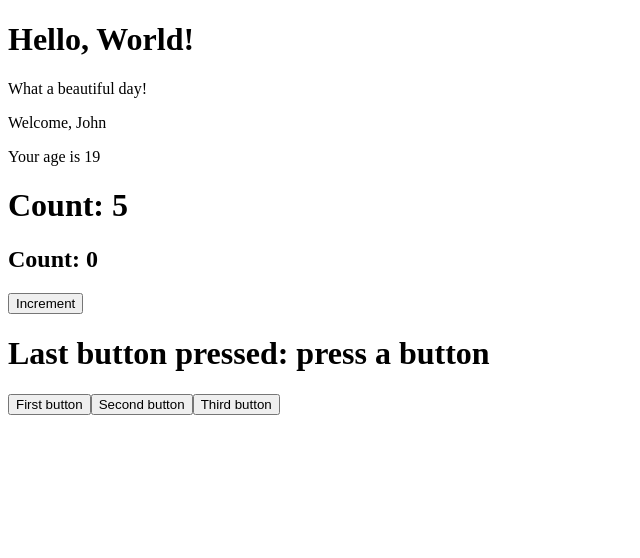
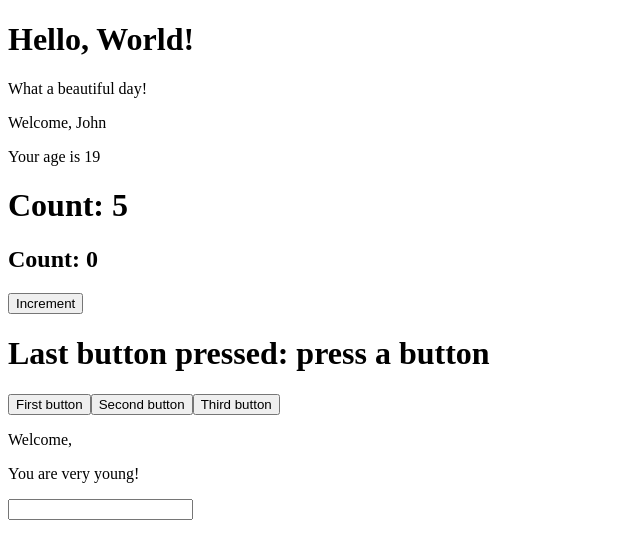
Before and after one commit to CristianRmb/react-exercises, a React (Create React App) app: page / in a window 1280 px wide. Shown: the top 558 px of the page, without its empty margins (0-640 px from the left). Built offline with nearby package versions, Linux system fonts and the light colour scheme.

Commit message:
es forms-01

```diff
--- a/src/App.js
+++ b/src/App.js
@@ -4,6 +4,7 @@
 import { Welcome } from './Welcome ';
 import { ClickCounter } from './ClickCounter';
 import { ClickTracker } from './ClickTracker';
+import { InteractiveWelcome } from './InteractiveWelcome';
 
 export class App extends React.Component {
   render() {
@@ -14,6 +15,7 @@
         <Counter />
         <ClickCounter />
         <ClickTracker />
+        <InteractiveWelcome />
       </div>
     );
   }
--- /dev/null
+++ b/src/InteractiveWelcome.js
@@ -0,0 +1,31 @@
+import React from 'react';
+import { Welcome } from './Welcome ';
+
+/* Create an InteractiveWelcome component that renders an input tag and the Welcome component.
+Pass the current content of the input tag to the name prop of the Welcome component.
+The input tag should be a controlled component. */
+
+export class InteractiveWelcome extends React.Component {
+  state = {
+    nome: '',
+  };
+
+  handleInput = (event) => {
+    this.setState({
+      nome: event.target.value,
+    });
+  };
+
+  render() {
+    return (
+      <div>
+        <Welcome name={this.state.nome} />
+        <input
+          name='nome'
+          value={this.state.nome}
+          onChange={this.handleInput}
+        />
+      </div>
+    );
+  }
+}
```
